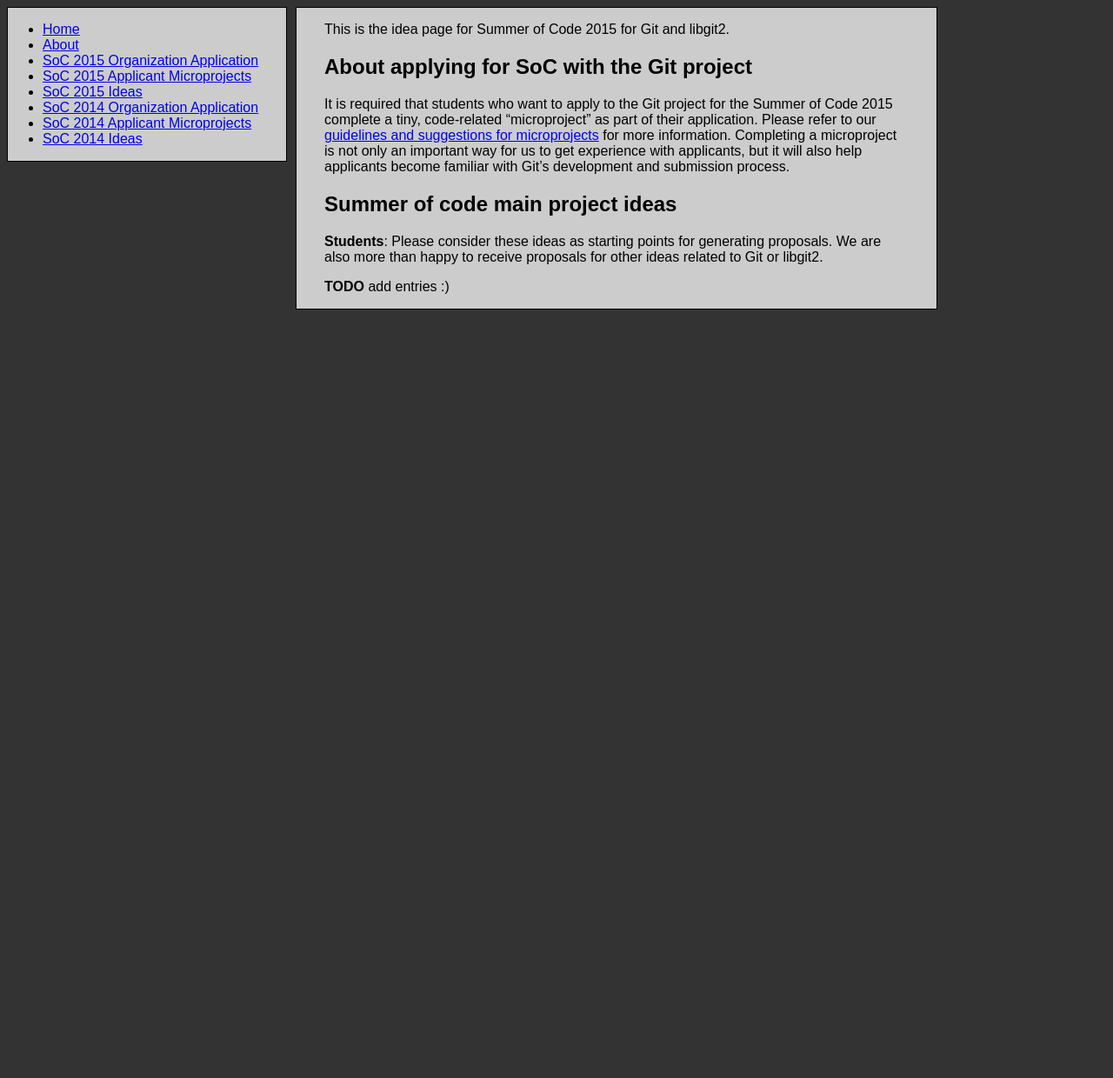
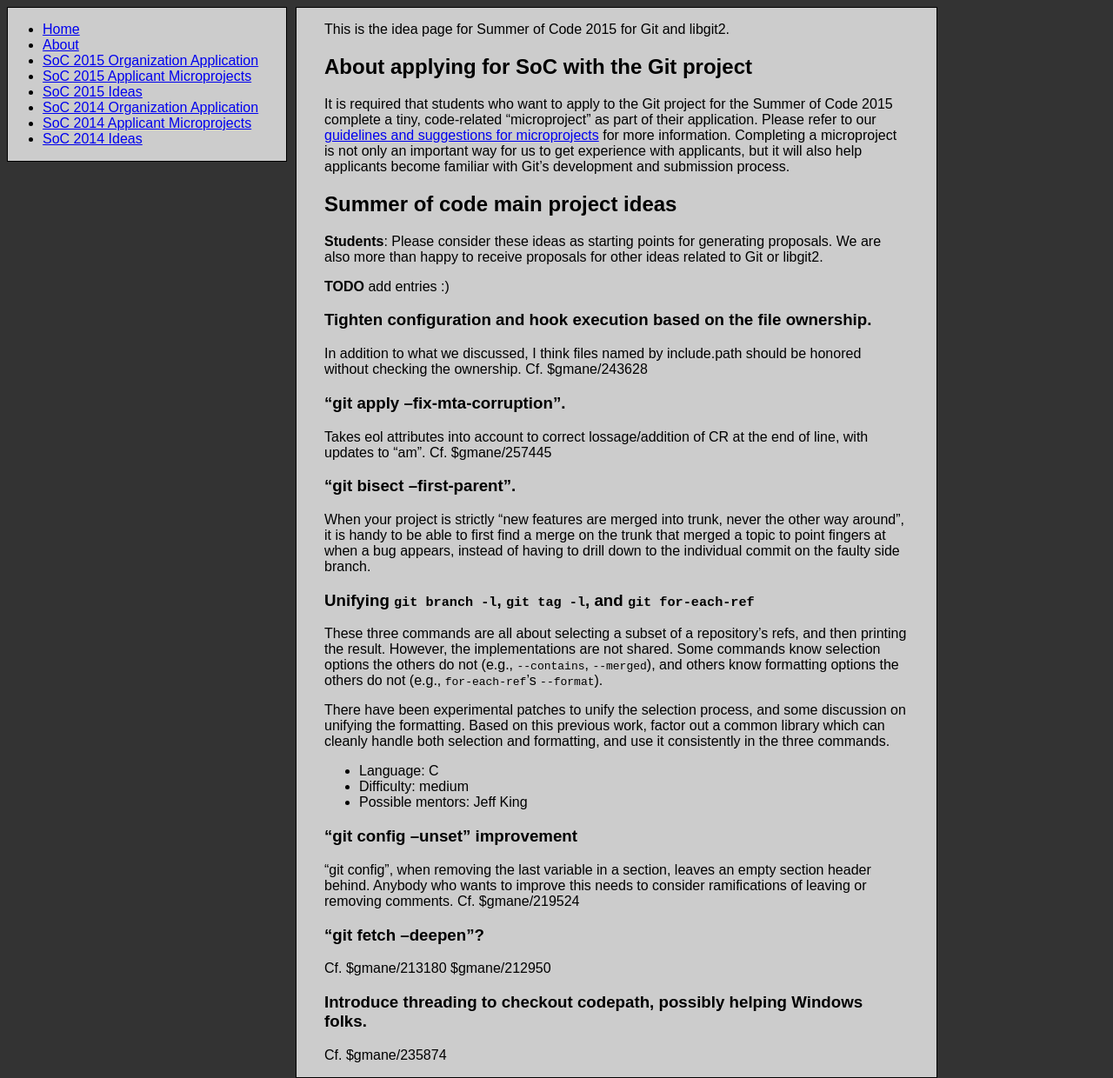
Before and after one commit to git/git.github.io, a Jekyll site: the page built from SoC-2015-Ideas.md, in a window 1280 px wide. Shown: the whole page at 87% size. Built offline with Jekyll 4.4.1, drawn with Linux system fonts in a browser that asks for light colours; Markdown is read by kramdown in place of the engine named in the settings; before the commit the page ends 900 px from its top, so only the background shows below that.

Commit message:
soc-2015: add some ideas

```diff
--- a/SoC-2015-Ideas.md
+++ b/SoC-2015-Ideas.md
@@ -23,3 +23,54 @@
 proposals for other ideas related to Git or libgit2.
 
 **TODO** add entries :)
+
+### Tighten configuration and hook execution based on the file ownership.
+
+In addition to what we discussed, I think files named by include.path
+should be honored without checking the ownership.  Cf. $gmane/243628
+
+### "git apply --fix-mta-corruption".
+
+Takes eol attributes into account to correct lossage/addition of CR at
+the end of line, with updates to "am".  Cf. $gmane/257445
+
+### "git bisect --first-parent".
+
+When your project is strictly "new features are merged into trunk,
+never the other way around", it is handy to be able to first find
+a merge on the trunk that merged a topic to point fingers at when
+a bug appears, instead of having to drill down to the individual
+commit on the faulty side branch.
+
+### Unifying `git branch -l`, `git tag -l`, and `git for-each-ref`
+
+These three commands are all about selecting a subset of a repository's
+refs, and then printing the result. However, the implementations are not
+shared. Some commands know selection options the others do not
+(e.g., `--contains`, `--merged`), and others know formatting options the
+others do not (e.g., `for-each-ref`'s `--format`).
+
+There have been experimental patches to unify the selection process, and
+some discussion on unifying the formatting. Based on this previous work,
+factor out a common library which can cleanly handle both selection and
+formatting, and use it consistently in the three commands.
+
+ - Language: C
+ - Difficulty: medium
+ - Possible mentors: Jeff King
+
+
+### "git config --unset" improvement
+
+"git config", when removing the last variable in a section, leaves an
+empty section header behind. Anybody who wants to improve this needs
+to consider ramifications of leaving or removing comments.
+Cf. $gmane/219524
+
+### "git fetch --deepen"?
+
+Cf. $gmane/213180 $gmane/212950
+
+### Introduce threading to checkout codepath, possibly helping Windows folks.
+
+Cf. $gmane/235874
```
